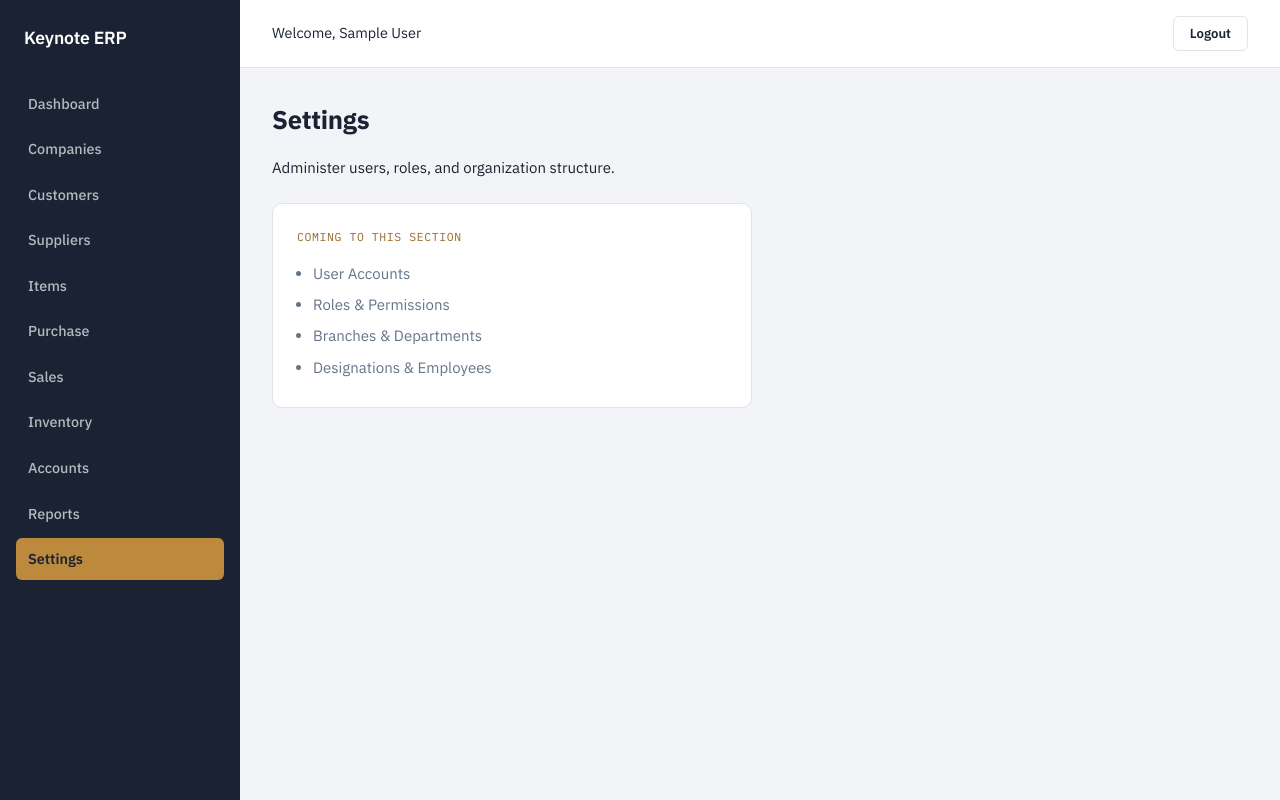
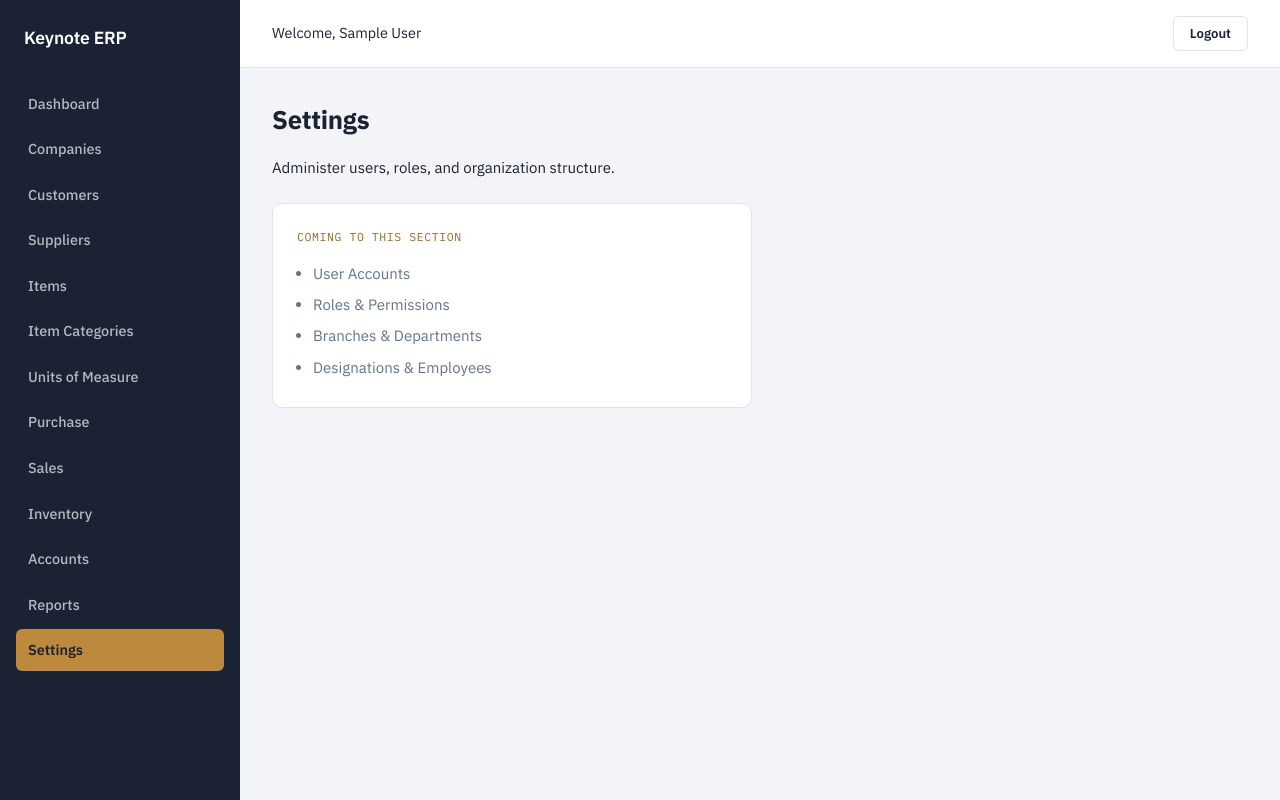
Before and after one commit to alex-2by2/Keynote-ERP-v2, a React (Vite) app in the folder client/: page /app/settings in a window 1280 px wide. Built offline with nearby package versions, Linux system fonts and the light colour scheme; sample sign-in values are in the browser's storage.

Commit message:
Update Sidebar.jsx

```diff
--- a/client/src/components/layout/Sidebar.jsx
+++ b/client/src/components/layout/Sidebar.jsx
@@ -20,6 +20,14 @@ const menus = [
   {
     name: "Items",
     path: "/app/masters/items"
+  },
+  {
+    name: "Item Categories",
+    path: "/app/masters/item-categories"
+  },
+  {
+    name: "Units of Measure",
+    path: "/app/masters/units"
   },
   {
     name: "Purchase",
```
